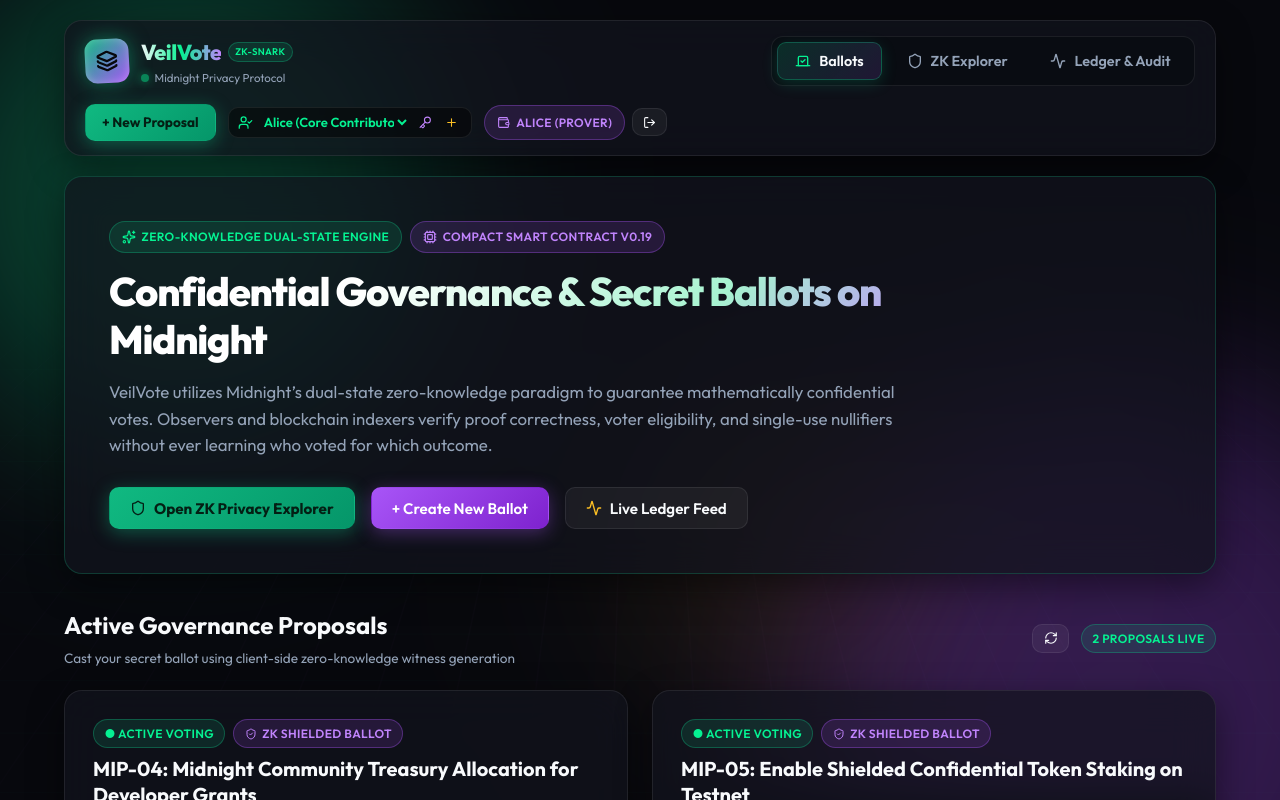
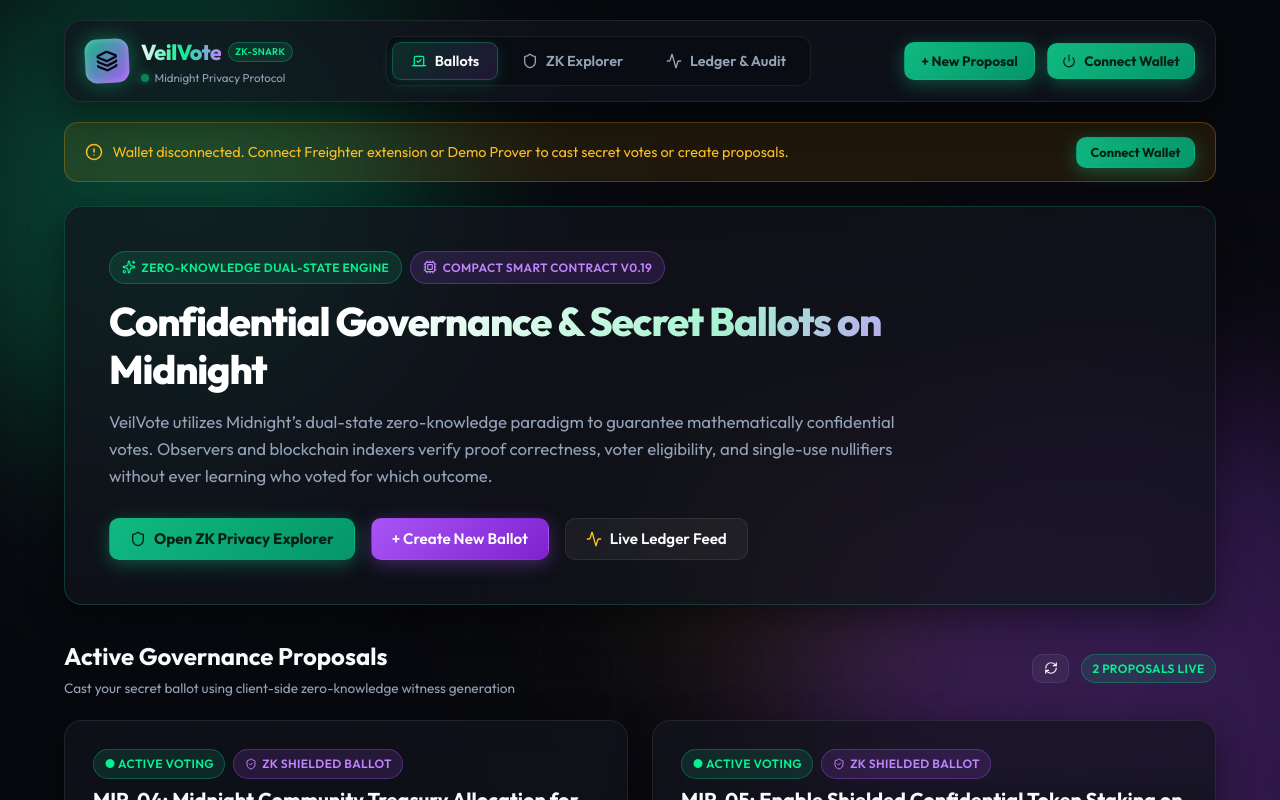
Before and after one commit to ayush-tech3/AegisVault, a React (Vite) app in the folder frontend/: page / in a window 1280 px wide. Shown: the top 800 px of the page. Built offline with nearby package versions, Linux system fonts and the light colour scheme.

Commit message:
fix(wallet): start in clean disconnected state on first entry and prompt to connect wallet

```diff
--- a/frontend/src/App.tsx
+++ b/frontend/src/App.tsx
@@ -17,8 +17,8 @@ export function App() {
   const [logs, setLogs] = useState<LedgerLog[]>([]);
   const [nullifiers, setNullifiers] = useState<string[]>([]);
   const [currentVoter, setCurrentVoter] = useState<VoterProfile>(SEED_VOTERS[0]);
-  const [isConnected, setIsConnected] = useState(true);
-  const [walletType, setWalletType] = useState<WalletProviderType>('demo');
+  const [isConnected, setIsConnected] = useState(false);
+  const [walletType, setWalletType] = useState<WalletProviderType>('disconnected');
   const [activeTab, setActiveTab] = useState<AppPageTab>('proposals');
   const [isLoading, setIsLoading] = useState(true);
   const [feedbackMessage, setFeedbackMessage] = useState<string | null>(null);
@@ -78,7 +78,16 @@ export function App() {
   const handleDisconnectWallet = () => {
     midnightClient.disconnect();
     refreshData();
-    showToast('Wallet disconnected. Click "Connect Wallet" to reconnect with Freighter or Demo Wallet.');
+    showToast('Wallet disconnected. Click "Connect Wallet" to reconnect.');
+  };
+
+  const handleOpenCreateModal = () => {
+    if (!isConnected) {
+      showToast('Please connect your wallet first to create a proposal.');
+      setIsWalletModalOpen(true);
+      return;
+    }
+    setIsCreateOpen(true);
   };
 
   const handleCastVote = async (proposalId: string, choiceIndex: number) => {
@@ -145,7 +154,7 @@ export function App() {
           onSelectVoter={handleSelectVoter}
           onConnectWallet={() => setIsWalletModalOpen(true)}
           onDisconnectWallet={handleDisconnectWallet}
-          onOpenCreateModal={() => setIsCreateOpen(true)}
+          onOpenCreateModal={handleOpenCreateModal}
           onVoterUpdated={refreshData}
         />
 
@@ -153,10 +162,10 @@ export function App() {
           <div style={{ background: 'rgba(245, 158, 11, 0.1)', border: '1px solid rgba(245, 158, 11, 0.3)', padding: '0.85rem 1.25rem', borderRadius: '14px', marginBottom: '1.5rem', display: 'flex', alignItems: 'center', justifyContent: 'space-between', flexWrap: 'wrap', gap: '0.5rem' }}>
             <div style={{ display: 'flex', alignItems: 'center', gap: '0.6rem', color: '#fbbf24', fontSize: '0.9rem' }}>
               <AlertCircle size={18} />
-              <span>Wallet disconnected. Connect Freighter extension or Demo Prover to cast secret votes.</span>
+              <span>Wallet disconnected. Connect Freighter extension or Demo Prover to cast secret votes or create proposals.</span>
             </div>
             <button onClick={() => setIsWalletModalOpen(true)} className="btn btn-primary" style={{ fontSize: '0.8rem', padding: '0.4rem 0.85rem' }} id="btn-banner-connect">
-              Connect Now
+              Connect Wallet
             </button>
           </div>
         )}
@@ -243,7 +252,14 @@ export function App() {
                       tally={tallies.get(prop.id)}
                       currentVoter={currentVoter}
                       isConnected={isConnected}
-                      onVoteClick={(p) => setVotingProposal(p)}
+                      onVoteClick={(p) => {
+                        if (!isConnected) {
+                          showToast('Please connect your wallet first to cast a vote.');
+                          setIsWalletModalOpen(true);
+                          return;
+                        }
+                        setVotingProposal(p);
+                      }}
                       onInspectClick={(p) => setInspectingProposal(p)}
                       onProposalFinalized={refreshData}
                     />
--- a/frontend/src/services/midnight-client.ts
+++ b/frontend/src/services/midnight-client.ts
@@ -47,10 +47,10 @@ export class MidnightClient {
   private nullifiers: Set<string> = new Set();
   private logs: LedgerLog[] = [];
   private allowlistTree: MerkleTreeBrowser | null = null;
-  private isConnected: boolean = true;
+  private isConnected: boolean = false;
   private currentVoter: VoterProfile = SEED_VOTERS[0];
-  private walletType: WalletProviderType = 'demo';
-  private walletAddress: string = SEED_VOTERS[0].address;
+  private walletType: WalletProviderType = 'disconnected';
+  private walletAddress: string = '';
 
   constructor() {
     this.initDefaultProposals();
@@ -66,8 +66,8 @@ export class MidnightClient {
     this.allowlistTree = new MerkleTreeBrowser(commitments);
     await this.allowlistTree.build();
 
-    this.isConnected = true;
-    this.walletType = 'demo';
+    this.isConnected = false;
+    this.walletType = 'disconnected';
   }
 
   private async initDefaultProposals(): Promise<void> {
```
